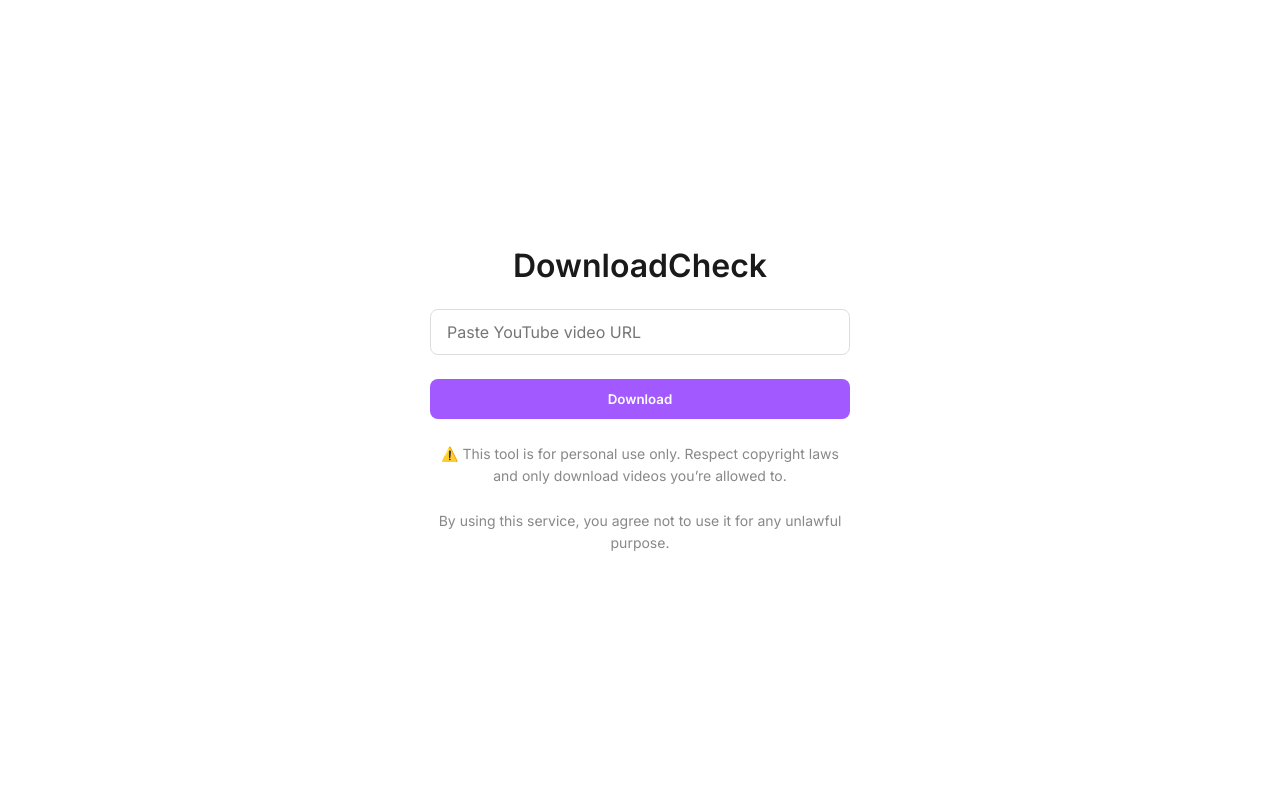
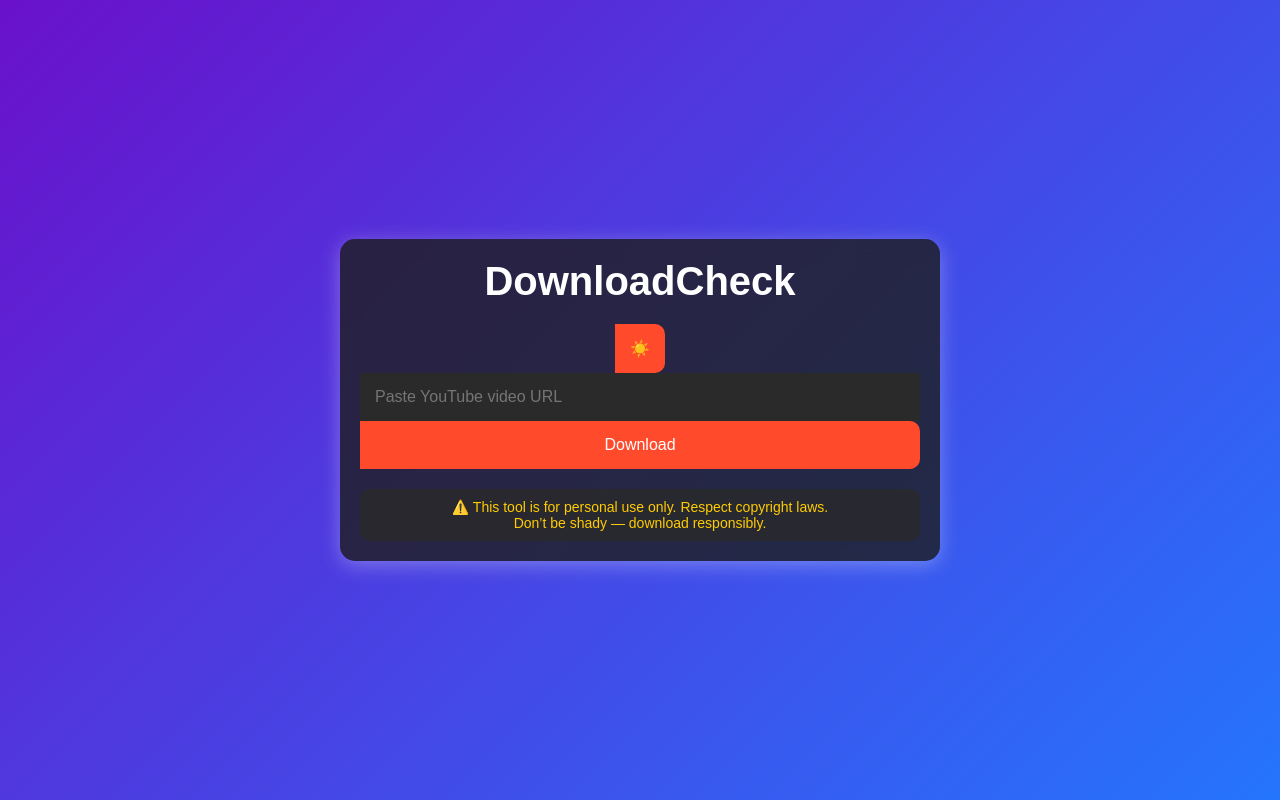
Before and after one commit to shubh72010/DownloadCheck_v0.2, a Flask app: page / in a window 1280 px wide. Run offline with Flask 3, Linux system fonts and the light colour scheme.

Commit message:
Update index.html

```diff
--- a/templates/index.html
+++ b/templates/index.html
@@ -1,89 +1,28 @@
 <!DOCTYPE html>
-<html lang="en">
+<html lang="en" data-theme="light">
 <head>
   <meta charset="UTF-8" />
-  <meta name="viewport" content="width=device-width, initial-scale=1.0" />
+  <meta name="viewport" content="width=device-width, initial-scale=1.0"/>
   <title>DownloadCheck</title>
+  <link rel="stylesheet" href="{{ url_for('static', filename='style.css') }}" />
   <link href="https://fonts.googleapis.com/css2?family=Inter:wght@400;600&display=swap" rel="stylesheet">
-  <style>
-    :root {
-      --accent: #a259ff;
-      --bg: #ffffff;
-      --text: #1a1a1a;
-      --muted: #888;
-    }
-
-    * {
-      margin: 0;
-      padding: 0;
-      box-sizing: border-box;
-      font-family: 'Inter', sans-serif;
-    }
-
-    body {
-      background-color: var(--bg);
-      color: var(--text);
-      display: flex;
-      justify-content: center;
-      align-items: center;
-      height: 100vh;
-      padding: 1rem;
-    }
-
-    .container {
-      max-width: 420px;
-      width: 100%;
-      display: flex;
-      flex-direction: column;
-      gap: 1.5rem;
-      text-align: center;
-    }
-
-    h1 {
-      font-size: 2rem;
-      font-weight: 600;
-    }
-
-    input[type="text"] {
-      padding: 0.75rem 1rem;
-      font-size: 1rem;
-      border: 1px solid #ddd;
-      border-radius: 8px;
-      outline: none;
-      width: 100%;
-    }
-
-    button {
-      background-color: var(--accent);
-      color: #fff;
-      padding: 0.75rem;
-      border: none;
-      border-radius: 8px;
-      font-weight: 600;
-      cursor: pointer;
-      transition: background 0.2s ease;
-    }
-
-    button:hover {
-      background-color: #9147f3;
-    }
-
-    .disclaimer {
-      font-size: 0.875rem;
-      color: var(--muted);
-      line-height: 1.6;
-    }
-  </style>
 </head>
 <body>
-  <div class="container">
-    <h1>DownloadCheck</h1>
-    <input type="text" placeholder="Paste YouTube video URL" />
-    <button>Download</button>
+  <div class="container glass">
+    <div class="header">
+      <h1>DownloadCheck</h1>
+      <button id="theme-toggle" title="Toggle Dark Mode">☀️</button>
+    </div>
+    <input type="text" id="url" placeholder="Paste YouTube video URL" />
+    <button id="download-btn">
+      <span class="btn-text">Download</span>
+      <span class="spinner hidden"></span>
+    </button>
     <p class="disclaimer">
-      ⚠️ This tool is for personal use only. Respect copyright laws and only download videos you’re allowed to.<br /><br />
-      By using this service, you agree not to use it for any unlawful purpose.
+      ⚠️ This tool is for personal use only. Respect copyright laws.<br />
+      Don’t be shady — download responsibly.
     </p>
   </div>
+  <script src="/script.js"></script>
 </body>
 </html>
```
